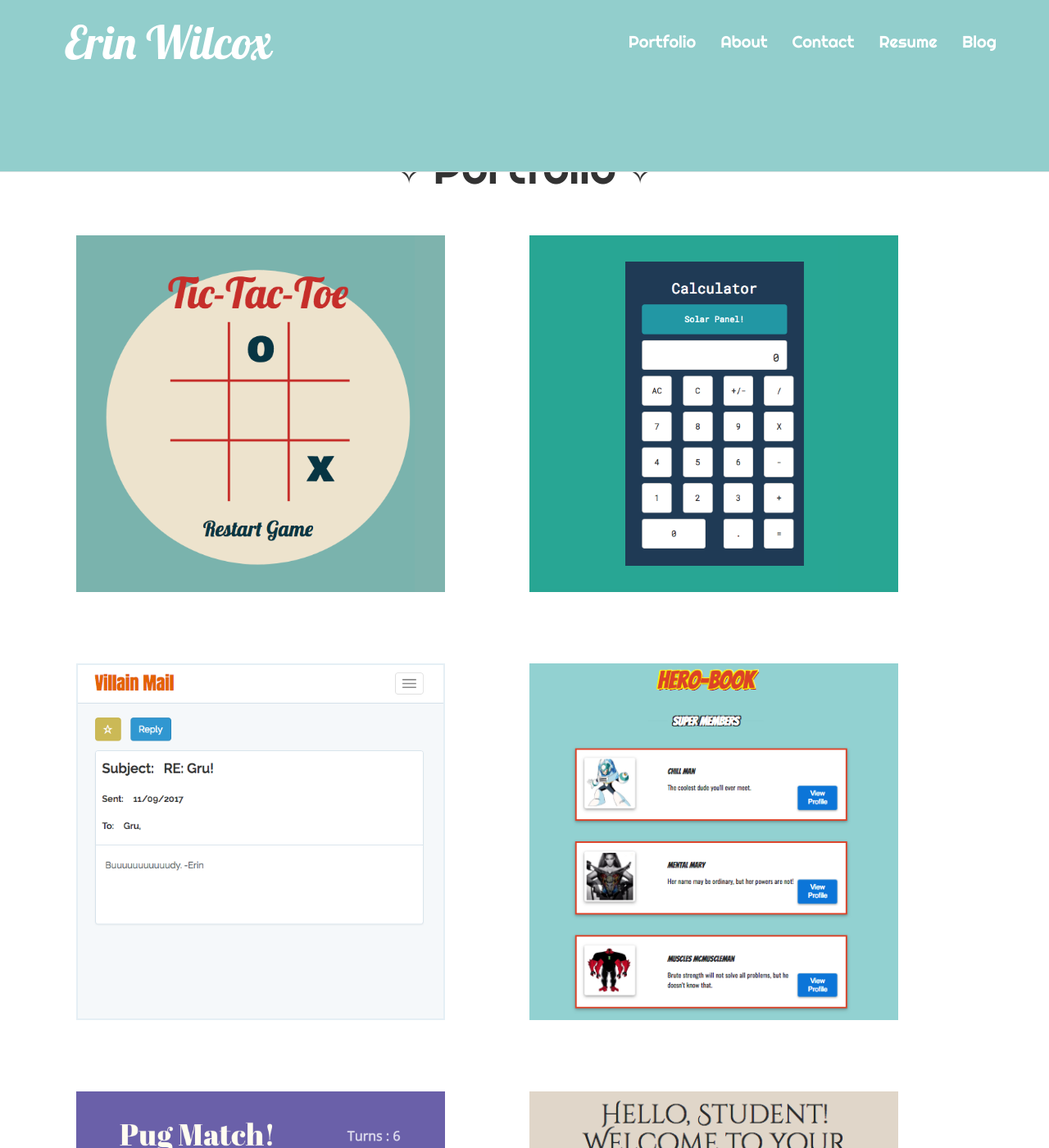
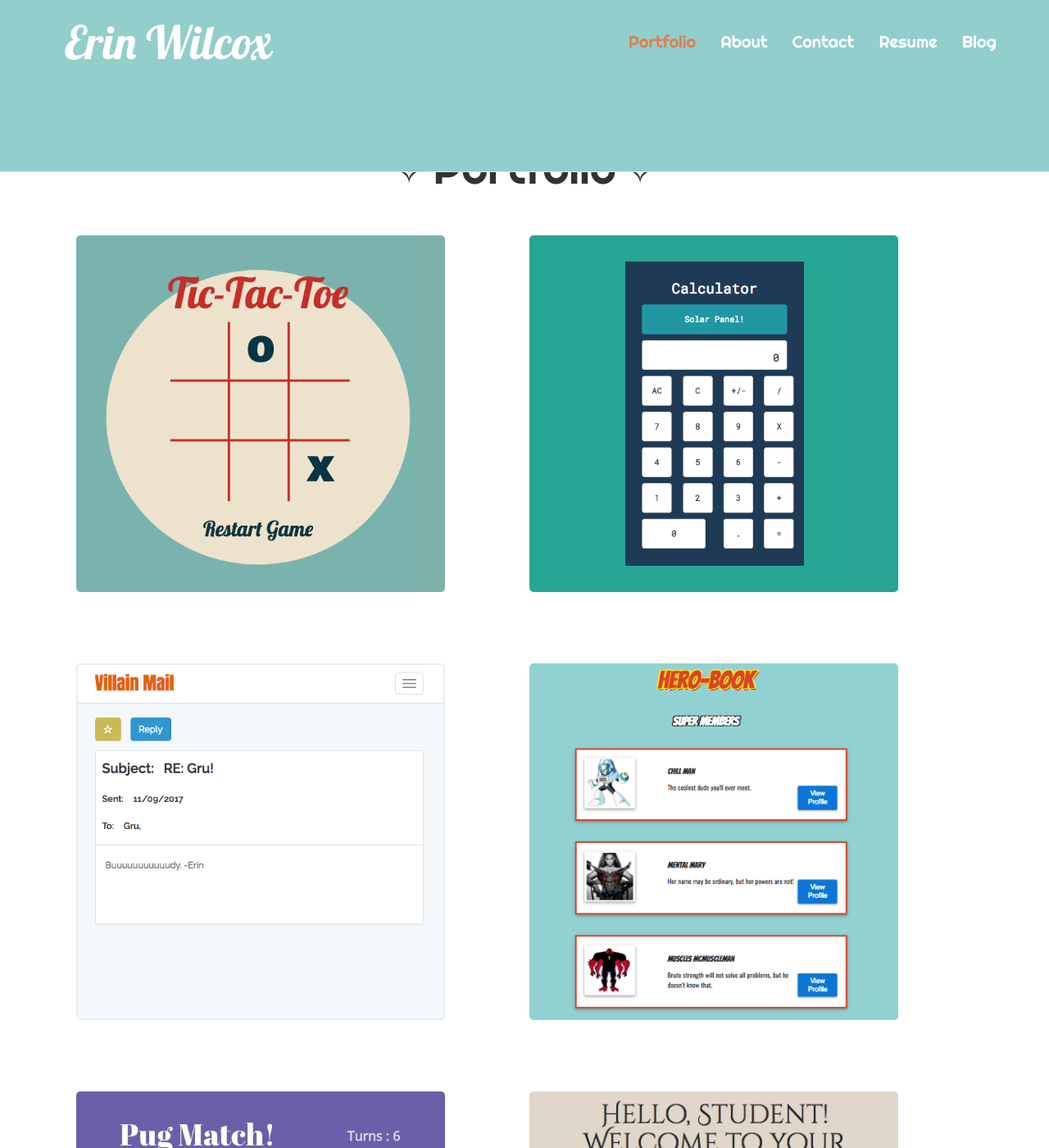
Before and after one commit to brookin8/brookin8.github.io, a Jekyll site: the page built from index.html, in a window 1280 px wide and 1400 px high. Shown: the whole window at 82% size. Built offline with Jekyll 4.4.1, drawn with Linux system fonts in a browser that asks for light colours; nearby versions of some CDN libraries; some web fonts are replaced.

Commit message:
Scrollspy working

```diff
--- a/_includes/header.html
+++ b/_includes/header.html
@@ -49,13 +49,24 @@
       text-decoration:underline;
     }
 
-.nav.navbar-nav.navbar-right a {
+a.nav.nav-item.nav-link {
     color:#ffffff;
     font-family: 'Righteous', cursive;
     font-size:120%;
     }
 
-.nav.navbar-nav.navbar-right a:hover {
+.navbar-default .navbar-nav>.active>a {
+  color:#E37E49;
+  background-color:#92CECC;
+}
+
+.navbar-default .navbar-nav>.active>a:hover {
+  color:#E37E49;
+  background-color:#92CECC;
+}
+
+
+a.nav.nav-item.nav-link:hover {
     color:#E37E49;
     }
 
@@ -159,6 +170,7 @@
 
           .portfolioImage {
             width:100%;
+            border-radius:5px;
           }
 
           .portfolioButton {
@@ -172,6 +184,8 @@
             padding-right:0;
             padding-bottom:0;
             padding-top:0;
+            border-radius:5px;
+
 
           }
 
@@ -185,6 +199,7 @@
             padding-right:0;
             padding-bottom:0;
             padding-top:0;
+            border-radius:5px;
 
           }
 
@@ -251,6 +266,7 @@
             margin-left:auto;
             margin-right:auto;
             object-fit: cover;
+            border-radius:5px;
 
           }
 
@@ -262,6 +278,7 @@
             margin-left:7%;
             margin-bottom:6%;
             padding-left:2px;
+            border-radius:5px;
 
           }
 
@@ -272,6 +289,7 @@
             margin-left:7%;
             margin-bottom:6%;
             padding-left:2px;
+            border-radius:5px;
 
           }
    }
@@ -285,10 +303,10 @@
     <title>{{ page.title }}</title>
 </head>
 
-<body class="container" style="width:100%">
+<body data-spy="scroll" data-target="#desktopMenu" data-offset="70" style="position:relative;">
 
 <!-- Navigation -->
-    <nav class="navbar navbar-default navbar-fixed-top" style="background-color:#92CECC;" id="desktopMenu">
+    <nav class="navbar navbar-default navbar-light navbar-fixed-top" style="background-color:#92CECC;" id="desktopMenu" role="navigation">
         <!--<div class="container">-->
             <!-- Brand and toggle get grouped for better mobile display -->
             <div class="navbar-header">
@@ -306,19 +324,19 @@
             <div class="collapse navbar-collapse" id="bs-example-navbar-collapse-1">
                 <ul class="nav navbar-nav navbar-right">
                     <li>
-                        <a href="/#portfolio">Portfolio</a>
+                        <a class="nav nav-item nav-link" href="#portfolio">Portfolio</a>
                     </li>
                     <li>
-                        <a href="/#about">About</a>
+                        <a class="nav nav-item nav-link" href="#about">About</a>
                     </li>
                     <li>
-                        <a href="/#contact">Contact</a>
+                        <a class="nav nav-item nav-link" href="#contact">Contact</a>
                     </li>
                     <li>
-                        <a href="/resume">Resume</a>
+                        <a class="nav nav-item nav-link" href="/resume">Resume</a>
                     </li>
                     <li>
-                        <a href="/blog">Blog</a>
+                        <a class="nav nav-item nav-link" href="/blog">Blog</a>
                     </li>
                 </ul>
             </div>
```
